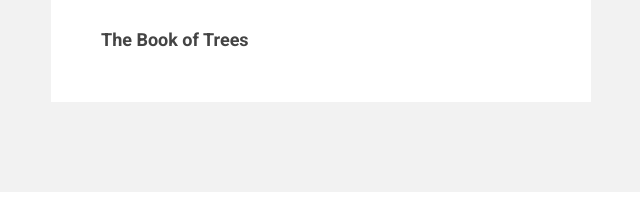
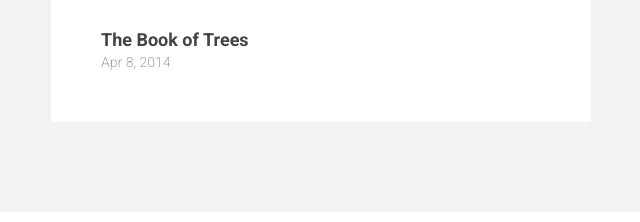
Before and after one commit to RDP07/codeAcademy_angularJS, a plain HTML site: page index.html in a window 1280 px wide. Shown: the part 561-783 px from the top of the page, 34-674 px from the left. Drawn offline with nearby package versions, Linux system fonts and the light colour scheme.

Commit message:
Add pubdate with Angular date filter to index.html

```diff
--- a/index.html
+++ b/index.html
@@ -25,7 +25,7 @@
             <img src="img/the-book-of-trees.jpg">
             <p class="title"> {{ product.name }} </p>
             <p class="price"> {{ product.price | currency }} </p>
-            <p class="date"> </p>
+            <p class="date">  {{ product.pubdate | date }} </p>
           </div>
         </div>
 
```
